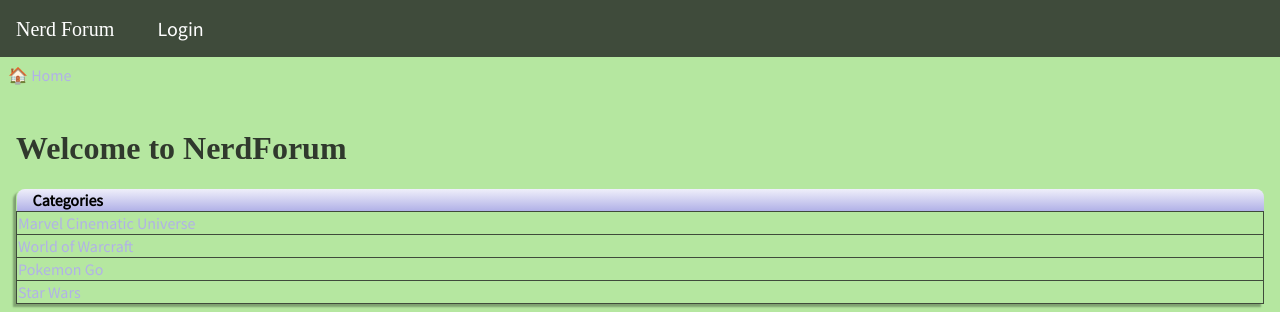
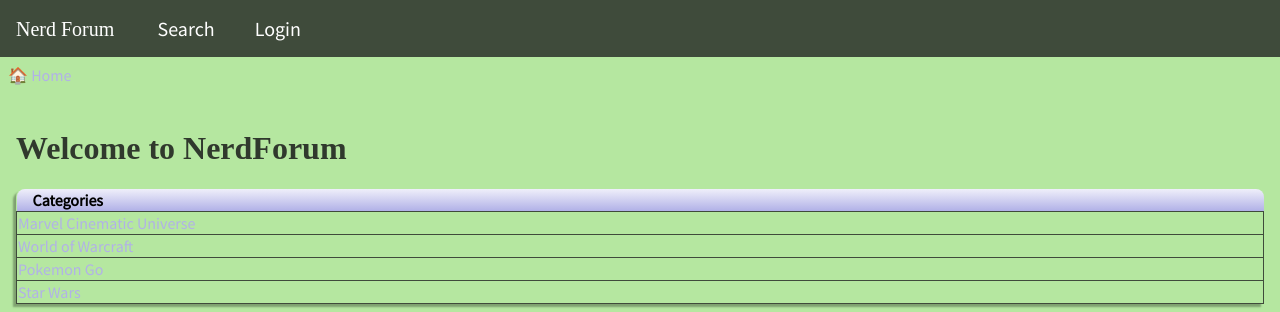
Before and after one commit to jasonschaad/cosc360Project, a PHP site: page / in a window 1280 px wide. Shown: the top 312 px of the page. Run offline with PHP 8.4, Linux system fonts and the light colour scheme; data comes from the database, SQL or seed files in the repository; some web fonts are replaced.

Commit message:
no security needed for search

```diff
--- a/header.php
+++ b/header.php
@@ -15,13 +15,13 @@
 	<nav>
 		<a class="main computerFont" href="index.php">Nerd Forum</a>
 <?php
-
+echo "<a class='menuItem' href='search.php'>Search</a>";
 if (!empty($_SESSION)) {
 	if (isset($_SESSION['securityLevel']) && $_SESSION["securityLevel"] > 0) {
 		$tempName = $_SESSION["firstName"]." ".$_SESSION["lastName"];
 		$tempuserID = $_SESSION["userID"];
 
-		echo "<a class='menuItem' href='search.php'>Search</a>";
+
 		if ($_SESSION["securityLevel"] == 2) {
 			echo "<a class='menuItem' href='admin.php'>Admin</a>";
 		}
```
